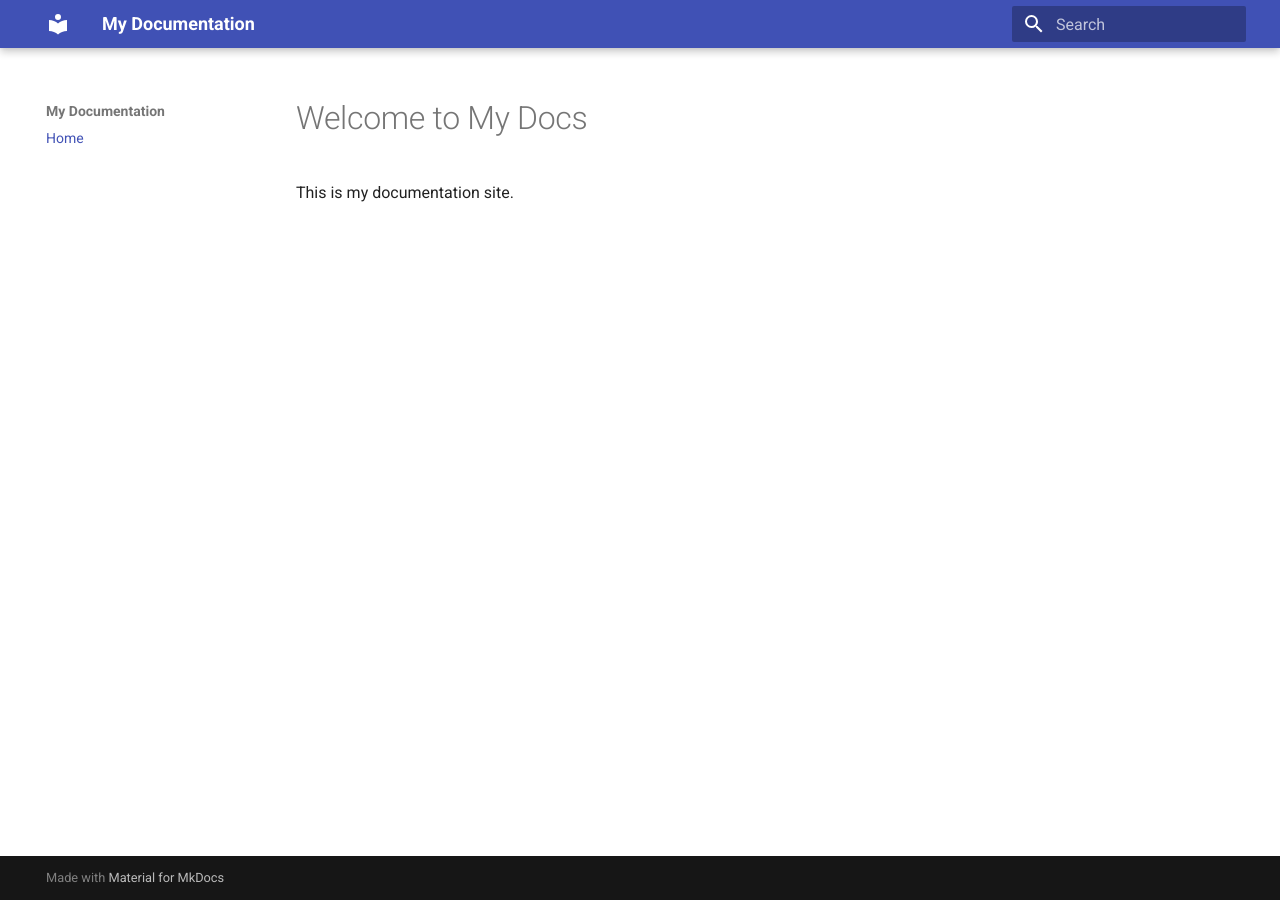
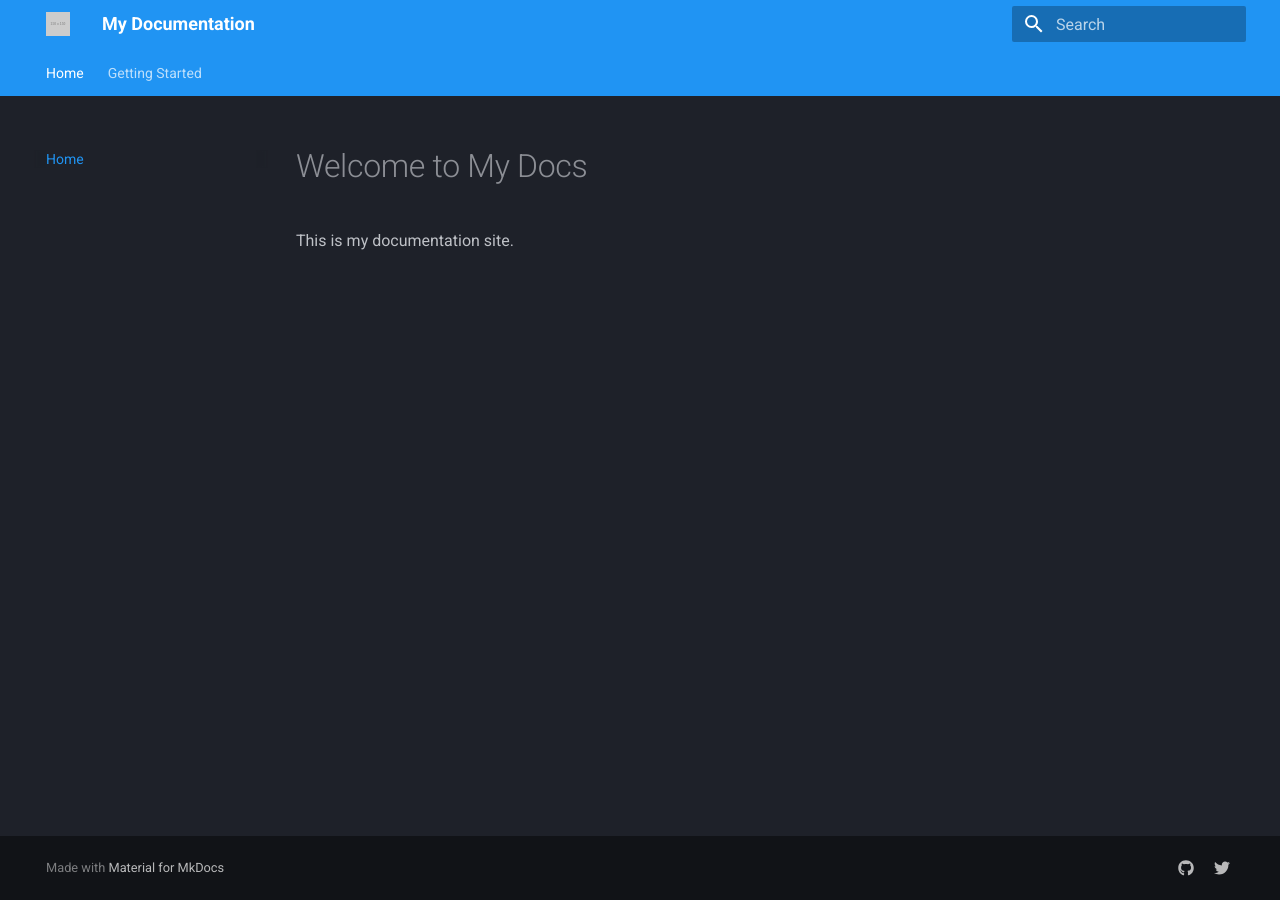
Before and after one commit to KawsikRoy/my-docs, an MkDocs documentation site: the page built from docs/index.md, in a window 1280 px wide. Built offline with MkDocs 1.6.1 and Material for MkDocs 9.7.7, drawn with Linux system fonts in a browser that asks for light colours.

Commit message:
Update mkdocs.yml
material customization

```diff
--- a/mkdocs.yml
+++ b/mkdocs.yml
@@ -1,9 +1,37 @@
 site_name: My Documentation
+site_description: My awesome documentation site
+
 theme:
   name: material
+  palette:
+    scheme: slate  # Options: default, slate
+    primary: blue
+    accent: orange
+
+  logo: https://via.placeholder.com/150  # Optional: add your logo URL
+  favicon: https://via.placeholder.com/16  # Optional: add favicon URL
+
+  features:
+    - navigation.instant
+    - navigation.tabs
+    - navigation.expand
+    - search.suggest
+    - search.highlight
+    - content.code.copy
 
 docs_dir: docs
 site_dir: site
 
 nav:
   - Home: index.md
+  - Getting Started: getting-started.md
+
+plugins:
+  - search
+
+extra:
+  social:
+    - icon: fontawesome/brands/github
+      link: https://github.com/yourname
+    - icon: fontawesome/brands/twitter
+      link: https://twitter.com/yourname
```
